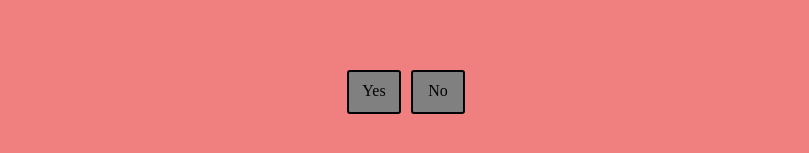
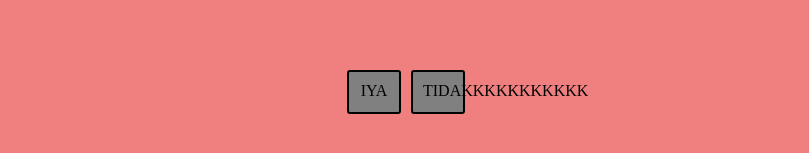
Before and after one commit to DannyLurker/Simple-DOM, a plain HTML site: page index.html in a window 1280 px wide. Shown: the part 155-308 px from the top of the page, without its empty margins (234-1043 px from the left). Drawn offline with Linux system fonts and the light colour scheme.

Commit message:
menganti tulisan yer or no

```diff
--- a/index.html
+++ b/index.html
@@ -12,8 +12,8 @@
     </div>
     <h1>CLICK THE BUTTON TO PROVIDE THE TRUTH !!!</h1>
     <div class="container">
-      <span class="yes">Yes</span>
-      <span class="no">No</span>
+      <span class="yes">IYA</span>
+      <span class="no">TIDAKKKKKKKKKKK</span>
     </div>
 
     <script src="script.js"></script>
```
